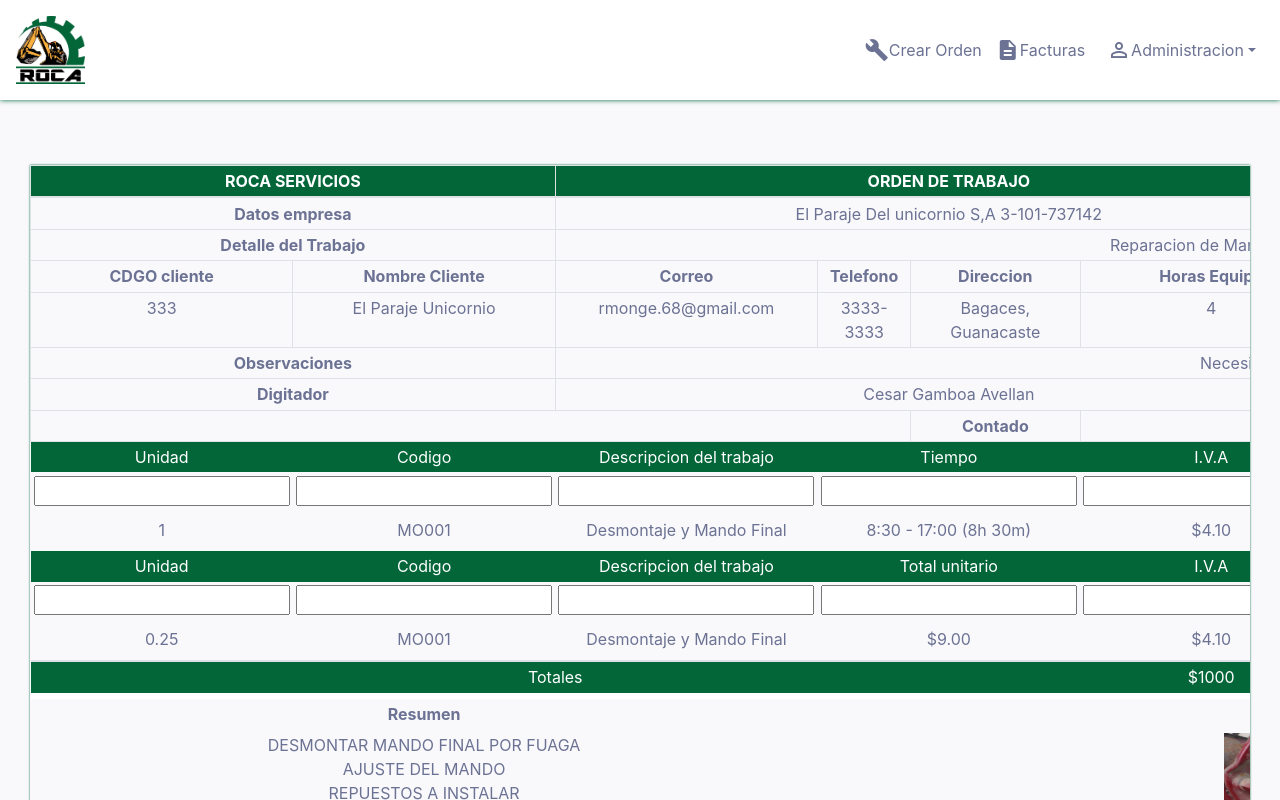
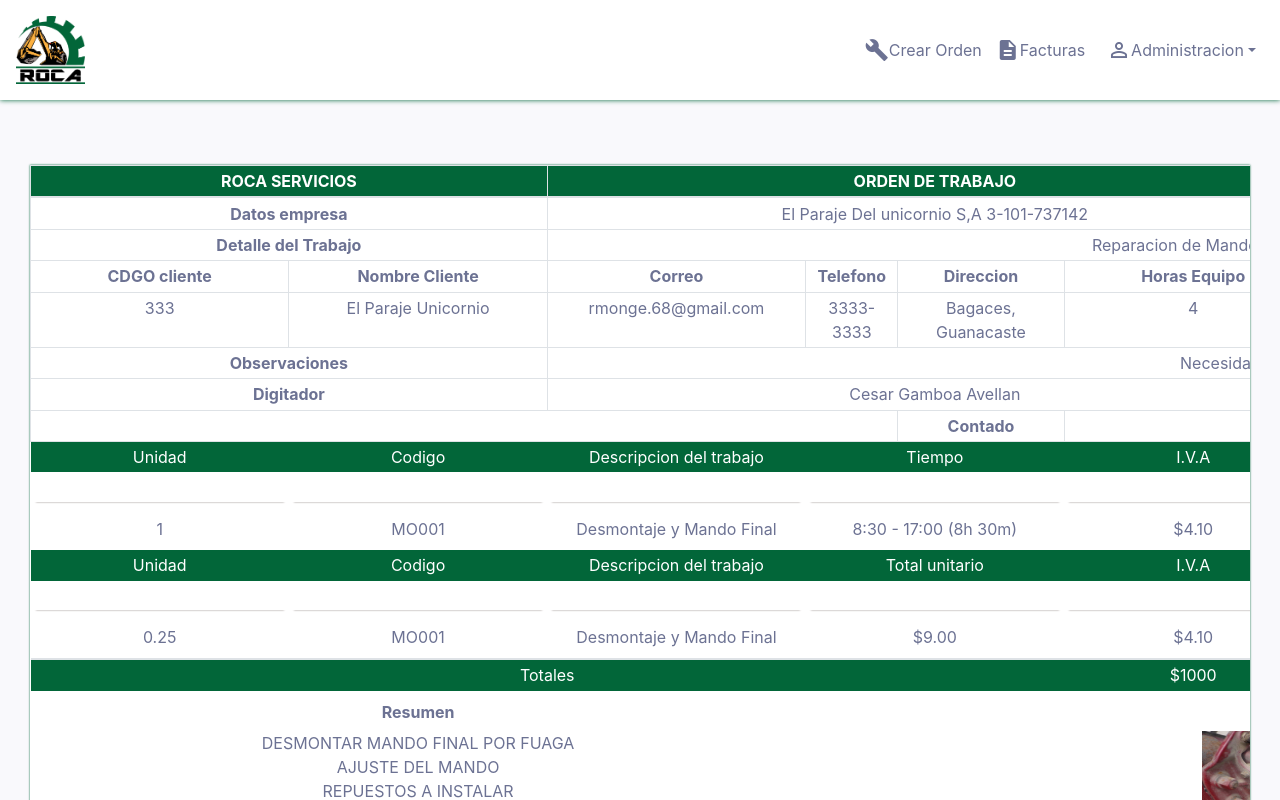
Before and after one commit to freelancegte/Emprresa-Meco, a React (Create React App) app: page /orden in a window 1280 px wide. Shown: the top 800 px of the page. Built offline with nearby package versions, Linux system fonts and the light colour scheme.

Commit message:
added color to the buttons, modified add row logic

```diff
--- a/src/modules/createOrder/OrderTable/orderTable.js
+++ b/src/modules/createOrder/OrderTable/orderTable.js
@@ -18,13 +18,13 @@ export default class Example extends React.Component {
                 descuento: 'test',
             },
             rowArticle: {
-                unidad: '',
-                code: 'test',
-                description: 'test',
-                totalUnitario: '',
-                iva: 'test',
-                subtotal: 'test',
-                descuento: 'test',
+                unidad: 0.25,
+                code: 'MO001',
+                description: 'Desmontaje y Mando Final',
+                totalUnitario: '9.00',
+                iva: '4.10',
+                subTotal: '2.25',
+                descuento: '-',
 
             }
         }
@@ -114,35 +114,38 @@ export default class Example extends React.Component {
                 <tbody className="table-no-border">
 
                     <tr>
-                        <td colSpan={1}><input type="text" onChange=
+                        <td colSpan={1}><input
+                        type="text"
+                        className="row-inputs"
+                         onChange=
                             {(e) => this.handleInputChange(e, 'unidad')}>
                         </input></td>
-                        <td colSpan={1}><input type="text" onChange=
+                        <td colSpan={1}><input  className="row-inputs"  type="text" onChange=
                             {(e) => this.handleInputChange(e, 'codigo')}>
                         </input></td>
                         <td colSpan={2}>
-                            <input type="text" onChange=
+                            <input type="text"  className="row-inputs" onChange=
                                 {(e) => this.handleInputChange(e, 'descripcion')}>
                             </input>
                         </td>
-                        <td colSpan={2}><input type="text" onChange=
+                        <td colSpan={2}><input  className="row-inputs" type="text" onChange=
                             {(e) => this.handleInputChange(e, 'tiempo')}>
                         </input></td>
-                        <td colSpan={1}><input type="text" onChange=
+                        <td colSpan={1}><input  className="row-inputs" type="text" onChange=
                             {(e) => this.handleInputChange(e, 'iva')}>
                         </input></td>
-                        <td colSpan={1}><input type="text" onChange=
+                        <td colSpan={1}><input  className="row-inputs"  type="text" onChange=
                             {(e) => this.handleInputChange(e, 'costoRubro')}>
                         </input></td>
-                        <td colSpan={1}><input type="text" onChange=
+                        <td colSpan={1}><input  className="row-inputs" type="text" onChange=
                             {(e) => this.handleInputChange(e, 'descuento')}>
                         </input></td>
-                        <td colSpan={1}><input type="text" onChange=
+                        <td colSpan={1}><input  className="row-inputs" type="text" onChange=
                             {(e) => this.handleInputChange(e, 'total')}>
                         </input></td>
                         <td colSpan={1}>
-                            <button onClick={() => this.props.addRow(this.state.emptyRow, 'rubro')}>
-                                <i class="material-icons">
+                            <button className="row-button" onClick={() => this.props.addRow(this.state.emptyRow, 'rubro')}>
+                                <i class="material-icons add-icon">
                                     add_circle_outline
                     </i>
                             </button>
@@ -162,7 +165,7 @@ export default class Example extends React.Component {
                                     <td colSpan={1}>${rowsElement.costByRubro}</td>
                                     <td colSpan={1}>${rowsElement.descuento}</td>
                                     <td colSpan={1}>$42</td>
-                                    <td colSpan={1}><i class="material-icons">
+                                    <td colSpan={1}><i class="material-icons remove-icon">
                                         remove_circle_outline
                     </i></td>
                                 </tr>
@@ -188,35 +191,35 @@ export default class Example extends React.Component {
                 <tbody className="table-no-border">
 
                 <tr>
-                        <td colSpan={1}><input type="text" onChange=
+                        <td colSpan={1}><input  className="row-inputs" type="text" onChange=
                             {(e) => this.handleInputChange(e, 'unidad')}>
                         </input></td>
-                        <td colSpan={1}><input type="text" onChange=
+                        <td colSpan={1}><input  className="row-inputs" type="text" onChange=
                             {(e) => this.handleInputChange(e, 'codigo')}>
                         </input></td>
                         <td colSpan={2}>
-                            <input type="text" onChange=
+                            <input type="text"  className="row-inputs" onChange=
                                 {(e) => this.handleInputChange(e, 'descripcion')}>
                             </input>
                         </td>
-                        <td colSpan={2}><input type="text" onChange=
+                        <td colSpan={2}><input  className="row-inputs" type="text" onChange=
                             {(e) => this.handleInputChange(e, 'tiempo')}>
                         </input></td>
-                        <td colSpan={1}><input type="text" onChange=
+                        <td colSpan={1}><input  className="row-inputs" type="text" onChange=
                             {(e) => this.handleInputChange(e, 'iva')}>
                         </input></td>
-                        <td colSpan={1}><input type="text" onChange=
+                        <td colSpan={1}><input  className="row-inputs" type="text" onChange=
                             {(e) => this.handleInputChange(e, 'costoRubro')}>
                         </input></td>
-                        <td colSpan={1}><input type="text" onChange=
+                        <td colSpan={1}><input  className="row-inputs" type="text" onChange=
                             {(e) => this.handleInputChange(e, 'descuento')}>
                         </input></td>
-                        <td colSpan={1}><input type="text" onChange=
+                        <td colSpan={1}><input  className="row-inputs" type="text" onChange=
                             {(e) => this.handleInputChange(e, 'total')}>
                         </input></td>
                         <td colSpan={1}>
-                            <button onClick={() => this.props.addRow(this.state.emptyRow)}>
-                                <i class="material-icons">
+                            <button className="row-button" onClick={() => this.props.addRow(this.state.rowArticle)}>
+                                <i class="material-icons add-icon">
                                     add_circle_outline
                     </i>
                             </button>
@@ -235,7 +238,7 @@ export default class Example extends React.Component {
                                 <td colSpan={1}>${articulo.subTotal}</td>
                                 <td colSpan={1}>{articulo.descuento}</td>
                                 <td colSpan={1}>$2.54</td>
-                                <td colSpan={1}><i class="material-icons">
+                                <td colSpan={1}><i class="material-icons remove-icon">
                                     remove_circle_outline
                             </i></td>
                             </tr>)
--- a/src/modules/createOrder/OrderTable/orderTables.scss
+++ b/src/modules/createOrder/OrderTable/orderTables.scss
@@ -1,5 +1,6 @@
 .table-responsive{
     box-shadow: 0 0 2px 0 $funGreen!important;
+    background-color: $white;
 }
 .table-father{
     td, th {
@@ -27,6 +28,32 @@
     .white-bg{
         background-color: $white;
     }
+    .row-button{
+        border: none;
+    background: transparent;
+    }
+    .row-inputs{
+        border: none;
+        box-shadow:  0 2px 2px -2px $schooner;
+    }
+    .add-icon{
+        color: green;
+        font-size: 1.7em;
+    }
+    .remove-icon{
+        color: red;
+    }
+    .row-inputs:hover{
+        border: none;
+        border-bottom: solid 2px $funGreen;
+        box-shadow:  0 2px 2px -2px #026639;
+    }
+    .row-inputs:focus{
+        outline: none !important;
+        border: none;
+        border-bottom: solid 2px $funGreen;
+        box-shadow:  0 2px 2px -2px #026639;
+    }
     .img-bill{
         width: 250px;
         height: 150px;
```
